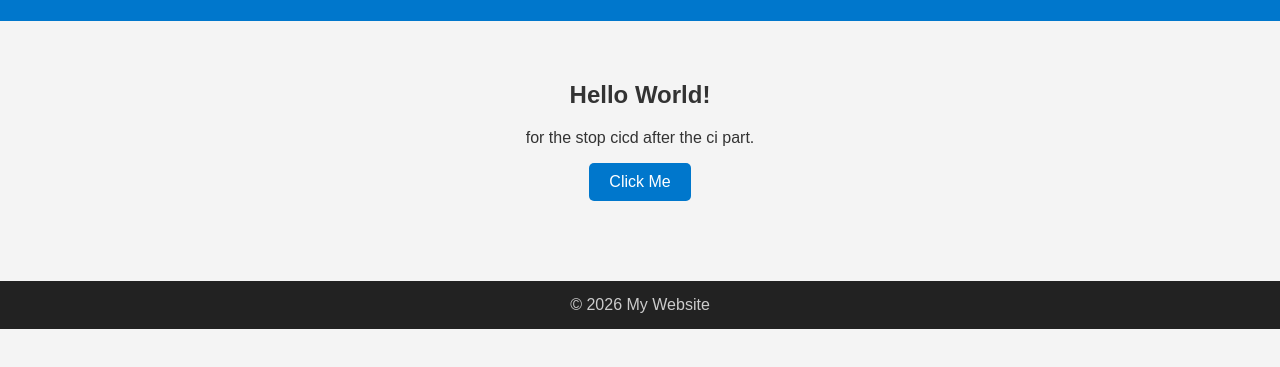
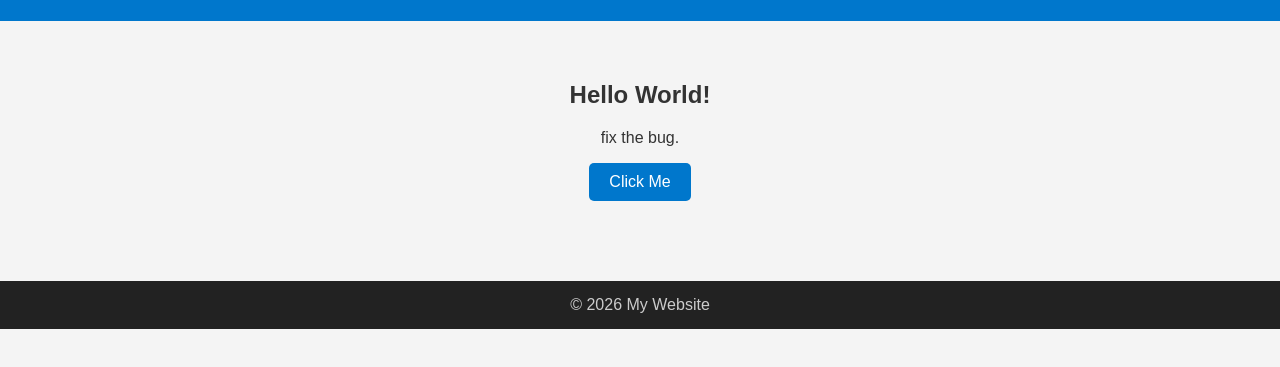
Before and after one commit to ashut3005/pypeaitestin, a website: page frontend/index.html in a window 1280 px wide. Shown: the part 99-466 px from the top of the page. Drawn offline with Linux system fonts and the light colour scheme.

Commit message:
Update index.html

```diff
--- a/frontend/index.html
+++ b/frontend/index.html
@@ -57,7 +57,7 @@
 
   <main>
     <h2>Hello World!</h2>
-    <p>for the stop cicd after the ci part.</p>
+    <p>fix the bug.</p>
 
     <button onclick="showMessage()">
       Click Me
```
